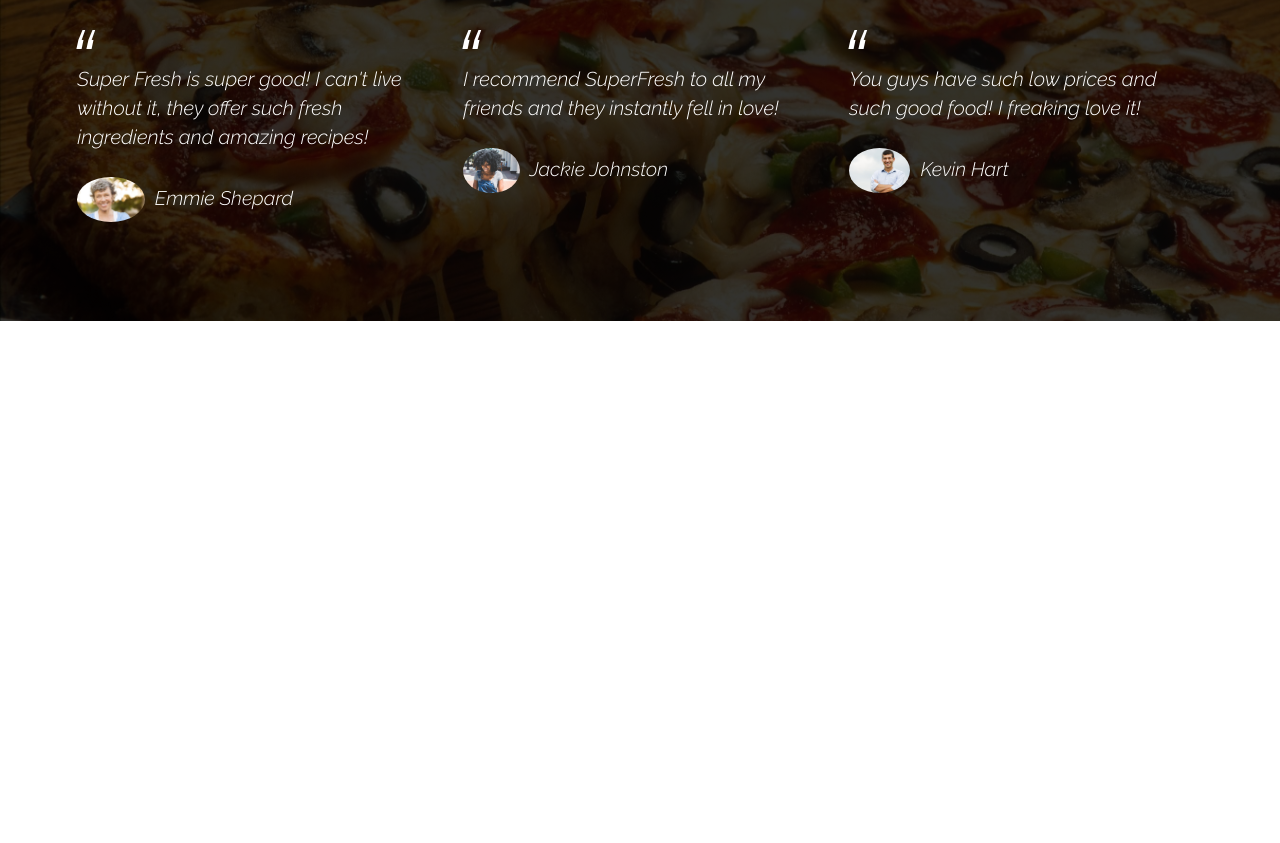
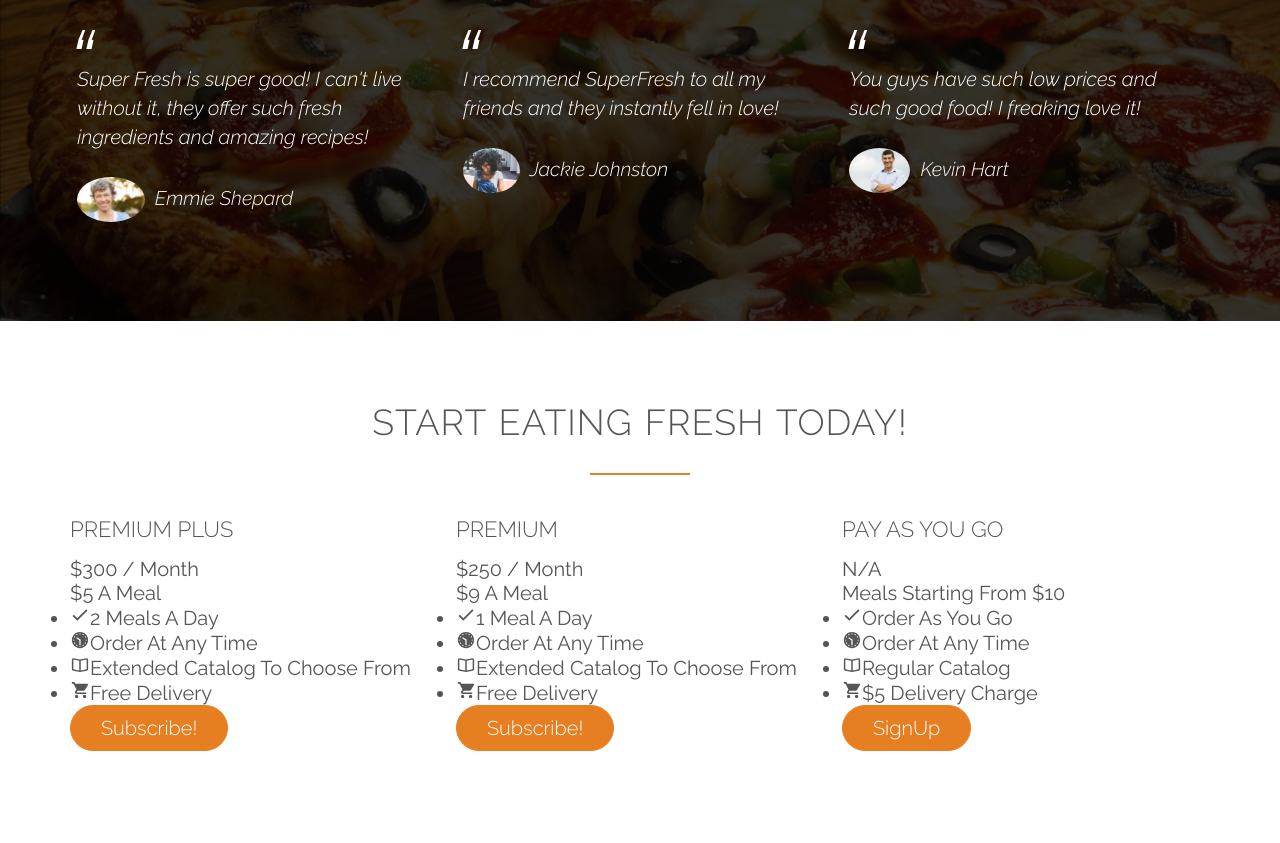
Before and after one commit to kamol-nazarov/SuperFresh, a plain HTML site: page index.html in a window 1280 px wide. Shown: the part 3487-4330 px from the top of the page. Before the commit the page ends 3808 px from the top, so only its background shows below. Drawn offline with nearby package versions, Linux system fonts and the light colour scheme.

Commit message:
plans sections started

```diff
--- a/index.html
+++ b/index.html
@@ -303,5 +303,79 @@
         </div>
       </div>
     </section>
+
+    <section class="section-plans">
+      <div class="row">
+        <h2>Start Eating Fresh Today!</h2>
+      </div>
+      <div class="row">
+        <div class="col span-1-of-3">
+          <div class="plan-box">
+            <div>
+              <h3>Premium Plus</h3>
+              <p class="plan-price">$300 / Month</p>
+              <p class="plan-price-meal">$5 A Meal</p>
+            </div>
+            <div>
+              <ul>
+                <li><ion-icon name="checkmark"></ion-icon>2 Meals A Day</li>
+                <li><ion-icon name="clock"></ion-icon>Order At Any Time</li>
+                <li>
+                  <ion-icon name="book"></ion-icon>Extended Catalog To Choose
+                  From
+                </li>
+                <li><ion-icon name="cart"></ion-icon>Free Delivery</li>
+              </ul>
+            </div>
+            <div>
+              <a href="#" class="btn btn-full">Subscribe!</a>
+            </div>
+          </div>
+        </div>
+        <div class="col span-1-of-3">
+          <div class="plan-box">
+            <div>
+              <h3>Premium</h3>
+              <p class="plan-price">$250 / Month</p>
+              <p class="plan-price-meal">$9 A Meal</p>
+            </div>
+            <div>
+              <ul>
+                <li><ion-icon name="checkmark"></ion-icon>1 Meal A Day</li>
+                <li><ion-icon name="clock"></ion-icon>Order At Any Time</li>
+                <li>
+                  <ion-icon name="book"></ion-icon>Extended Catalog To Choose
+                  From
+                </li>
+                <li><ion-icon name="cart"></ion-icon>Free Delivery</li>
+              </ul>
+            </div>
+            <div>
+              <a href="#" class="btn btn-full">Subscribe!</a>
+            </div>
+          </div>
+        </div>
+        <div class="col span-1-of-3">
+          <div class="plan-box">
+            <div>
+              <h3>Pay As You Go</h3>
+              <p class="plan-price">N/A</p>
+              <p class="plan-price-meal">Meals Starting From $10</p>
+            </div>
+            <div>
+              <ul>
+                <li><ion-icon name="checkmark"></ion-icon>Order As You Go</li>
+                <li><ion-icon name="clock"></ion-icon>Order At Any Time</li>
+                <li><ion-icon name="book"></ion-icon>Regular Catalog</li>
+                <li><ion-icon name="cart"></ion-icon>$5 Delivery Charge</li>
+              </ul>
+            </div>
+            <div>
+              <a href="#" class="btn btn-full">SignUp</a>
+            </div>
+          </div>
+        </div>
+      </div>
+    </section>
   </body>
 </html>
```
